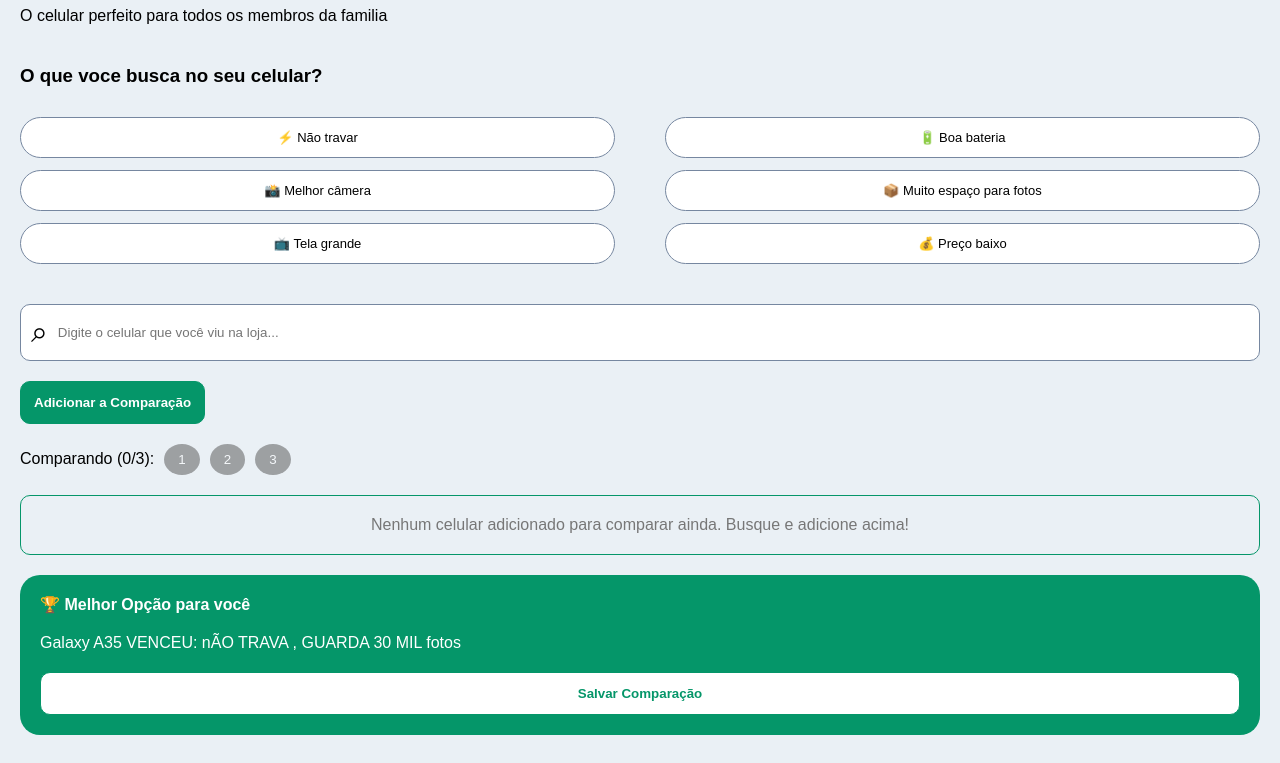
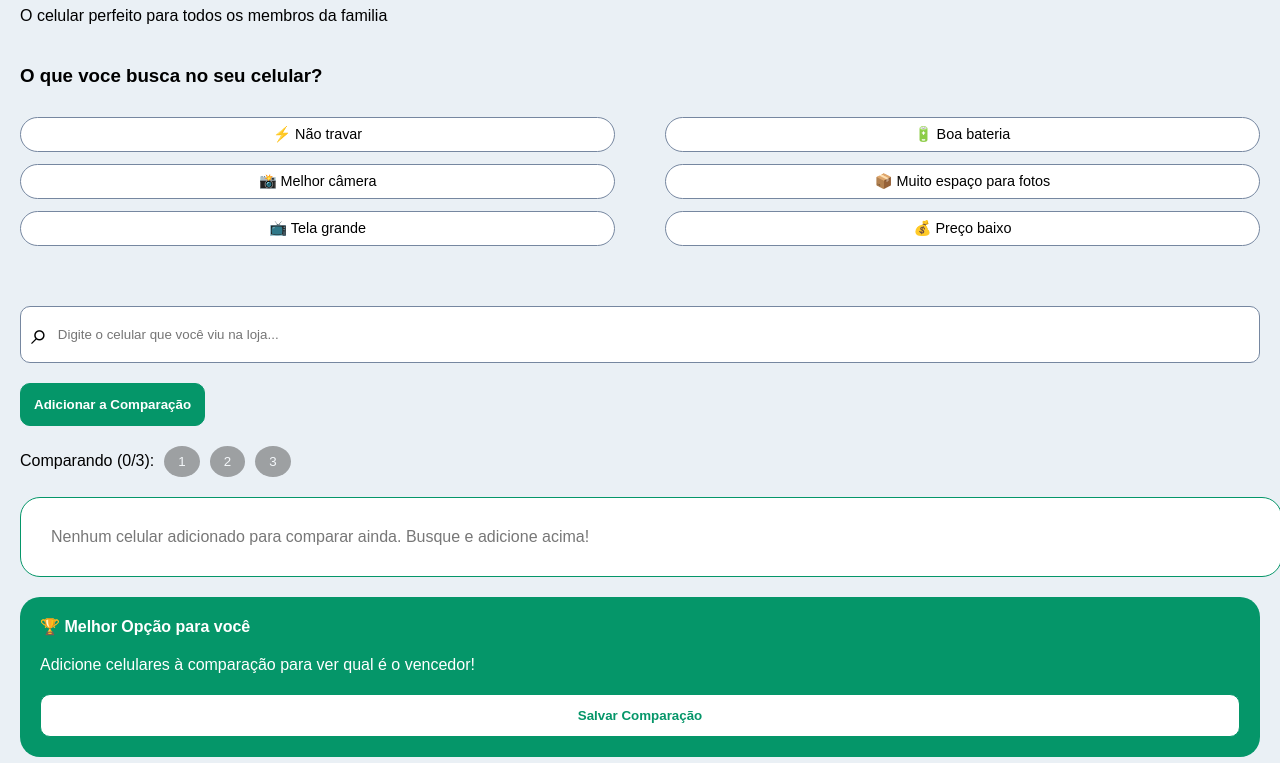
Before and after one commit to DiogoSouza268/TechFacil, an Angular app: page /home in a window 1280 px wide. Shown: the part 982-1745 px from the top of the page. Built offline with nearby package versions, Linux system fonts and the light colour scheme.

Commit message:
feat: adiciona filtros dinâmicos para comparação de celulares e atualiza a exibição de resultados

```diff
--- a/src/app/pages/home/home.css
+++ b/src/app/pages/home/home.css
@@ -69,13 +69,31 @@
 }
 
 .opcoes {
-    width: 48%; /* Exibe 2 botões por linha perfeitamente */
-    font-size: 13px;
-    border-radius: 30px;
-    padding: 12px 8px;
+    width: 48%;
     background-color: white;
     border: 1px solid var(--cor-borda-inputs);
     cursor: pointer;
+    color: black;
+    padding: 8px 16px;
+    border-radius: 20px;
+    font-size: 0.9rem;
+    transition: all 0.2s ease-in-out;
+}
+
+.opcoes.ativo {
+  background-color: #007bff;
+  color: white;
+  border-color: #0056b3;
+  font-weight: bold;
+  box-shadow: 0 3px 8px rgba(0, 123, 255, 0.3);
+  transform: translateY(-2px);
+}
+
+#comparando{
+    display: flex;
+    flex-direction: column;
+    gap: 20px;
+    padding: 20px 0px;
 }
 
 #inputes{
@@ -131,11 +149,30 @@
   transform: scale(1.1);
 }
 
-#aparelhoCelular{
-    border: 1px solid var(--verde-primario);
-    border-radius: 10px;
-    margin: 20px 0px;
-    padding: 0px 20px;
+#aparelhoCelular {
+  display: flex;
+  flex-direction: row;
+  border: 1px solid var(--verde-primario);
+  border-radius: 20px;
+  background-color: white;
+  overflow-x: auto;
+  scroll-snap-type: x mandatory;
+  scroll-behavior: smooth;
+  gap: 16px;
+  padding: 10px;
+  width: 100%;
+  scrollbar-width: none;
+  -webkit-overflow-scrolling: touch;
+}
+
+#aparelhoCelular::-webkit-scrollbar {
+  display: none;
+}
+
+.card-comparativo {
+  flex: 0 0 85%;
+  box-sizing: border-box;
+  scroll-snap-align: start;
 }
 
 .celular-img{
@@ -159,7 +196,7 @@
     display: flex;
     flex-direction: column;
     gap: 20px;
-    background-color: var(--fundo-cor);
+    background-color: white;
 }
 
 .todas-infos{
@@ -168,6 +205,7 @@
     width: 100%;
     padding: 20px 0px;
     border-radius: 20px;
+    background-color: white;
     border: 1px solid var(--cor-borda-inputs);
 }
 
--- a/src/app/pages/home/home.html
+++ b/src/app/pages/home/home.html
@@ -22,14 +22,15 @@
         <h3>O que voce busca no seu celular?</h3>
 
         <div id="botoes">
-            <button class="opcoes">⚡ Não travar</button>
-            <button class="opcoes">🔋 Boa bateria</button>
-            <button class="opcoes">📸 Melhor câmera</button>
-            <button class="opcoes">📦 Muito espaço para fotos</button>
-            <button class="opcoes">📺 Tela grande</button>
-            <button class="opcoes">💰 Preço baixo</button>
+            @for (filtro of filtros; track filtro.key) {
+                <button
+                    class="opcoes"
+                    [class.ativo]="filtroAtivo(filtro.key)"
+                    (click)="toggleFiltro(filtro.key)">
+                    {{ filtro.label }}
+                </button>
+            }
         </div>
-
     </section>
 
     <section id="comparando">
@@ -128,11 +129,24 @@
         </section>
 
         <section id="melhorOpcao">
-            <h4>&#127942; Melhor Opção para você</h4>
+            <h4>🏆 Melhor Opção para você</h4>
 
-            <p>Galaxy A35 VENCEU: nÃO TRAVA , GUARDA 30 MIL fotos</p>
+            @if (listaComparacao.length === 0) {
+                <p>Adicione celulares à comparação para ver qual é o vencedor!</p>
+            }
+            @else if (filtrosSelecionados.length === 0) {
+                <p>Selecione acima o que você mais valoriza (ex: bateria, câmera) para calcularmos o campeão.</p>
+            }
+            @else if (celularVencedor) {
+                <p>
+                    <strong>{{ celularVencedor.celular.nome }} VENCEU!</strong>
+                    @if (celularVencedor.motivos.length > 0) {
+                        <span>Ele se destaca em: {{ celularVencedor.motivos.join(', ') }}.</span>
+                    }
+                </p>
+            }
 
-            <button id="salvarCompa">Salvar Comparação</button>
+            <button id="salvarCompa" [disabled]="listaComparacao.length === 0">Salvar Comparação</button>
         </section>
 
     </section>
--- a/src/app/pages/home/home.ts
+++ b/src/app/pages/home/home.ts
@@ -129,8 +129,73 @@
     const elemento = document.getElementById(`card-celular-${index}`);
 
     if (elemento) {
-      elemento.scrollIntoView({ behavior: 'smooth', block: 'start' });
+      elemento.scrollIntoView({ behavior: 'smooth', block: 'nearest' , inline: 'start' });
     }
   }
 
+
+  filtros = [
+    { key: 'naoTravar', label: '⚡ Não travar' },
+    { key: 'boaBateria', label: '🔋 Boa bateria' },
+    { key: 'melhorCamera', label: '📸 Melhor câmera' },
+    { key: 'muitoEspaco', label: '📦 Muito espaço para fotos' },
+    { key: 'telaGrande', label: '📺 Tela grande' },
+    { key: 'precoBaixo', label: '💰 Preço baixo' }
+  ];
+
+  filtrosSelecionados: string[] = [];
+
+  toggleFiltro(key: string): void {
+    const index = this.filtrosSelecionados.indexOf(key);
+    if (index > -1) {
+      this.filtrosSelecionados.splice(index, 1);
+    } else {
+      this.filtrosSelecionados.push(key);
+    }
+  }
+
+  filtroAtivo(key: string): boolean {
+    return this.filtrosSelecionados.includes(key);
+  }
+
+  calcularPontuacao(celular: Celular): number {
+    if (this.filtrosSelecionados.length === 0) return 0;
+
+    let total = 0;
+    for (const key of this.filtrosSelecionados) {
+      const chavePontos = key as keyof PontosFortes;
+      if (celular.pontosFortes && celular.pontosFortes[chavePontos] !== undefined) {
+        total += celular.pontosFortes[chavePontos];
+      }
+    }
+    return total;
+  }
+
+  get celularVencedor(): { celular: Celular; pontos: number; motivos: string[] } | null {
+    if (this.listaComparacao.length === 0) return null;
+
+    let melhorCelular: Celular | null = null;
+    let maiorPontuacao = -1;
+
+    for (const celular of this.listaComparacao) {
+      const pontuacao = this.calcularPontuacao(celular);
+      if (pontuacao > maiorPontuacao) {
+        maiorPontuacao = pontuacao;
+        melhorCelular = celular;
+      }
+    }
+
+    if (!melhorCelular) return null;
+
+    const motivos = this.filtros
+      .filter(f => this.filtrosSelecionados.includes(f.key))
+      .map(f => f.label.replace(/^[^\s]+\s/, '')); // Remove o emoji para o texto ficar limpo
+
+    return {
+      celular: melhorCelular,
+      pontos: maiorPontuacao,
+      motivos: motivos
+    };
+  }
+
 }
```
